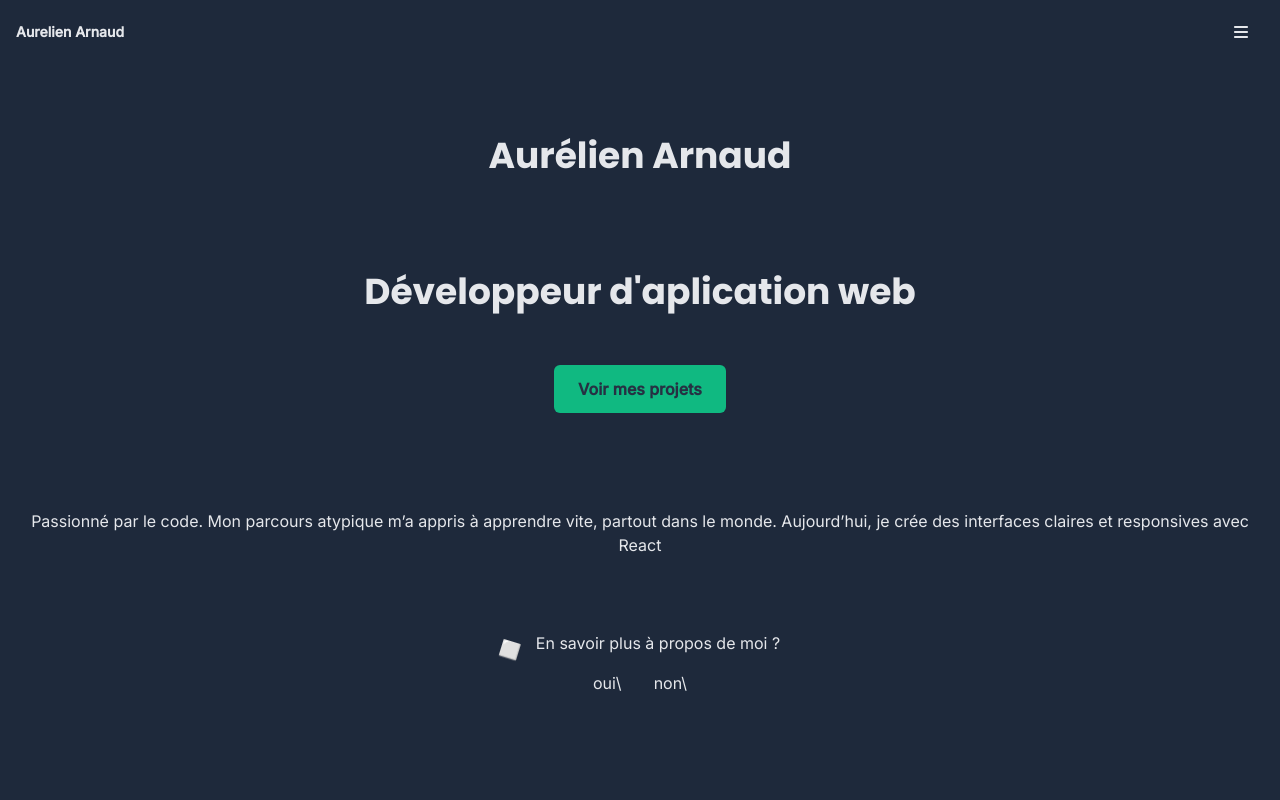
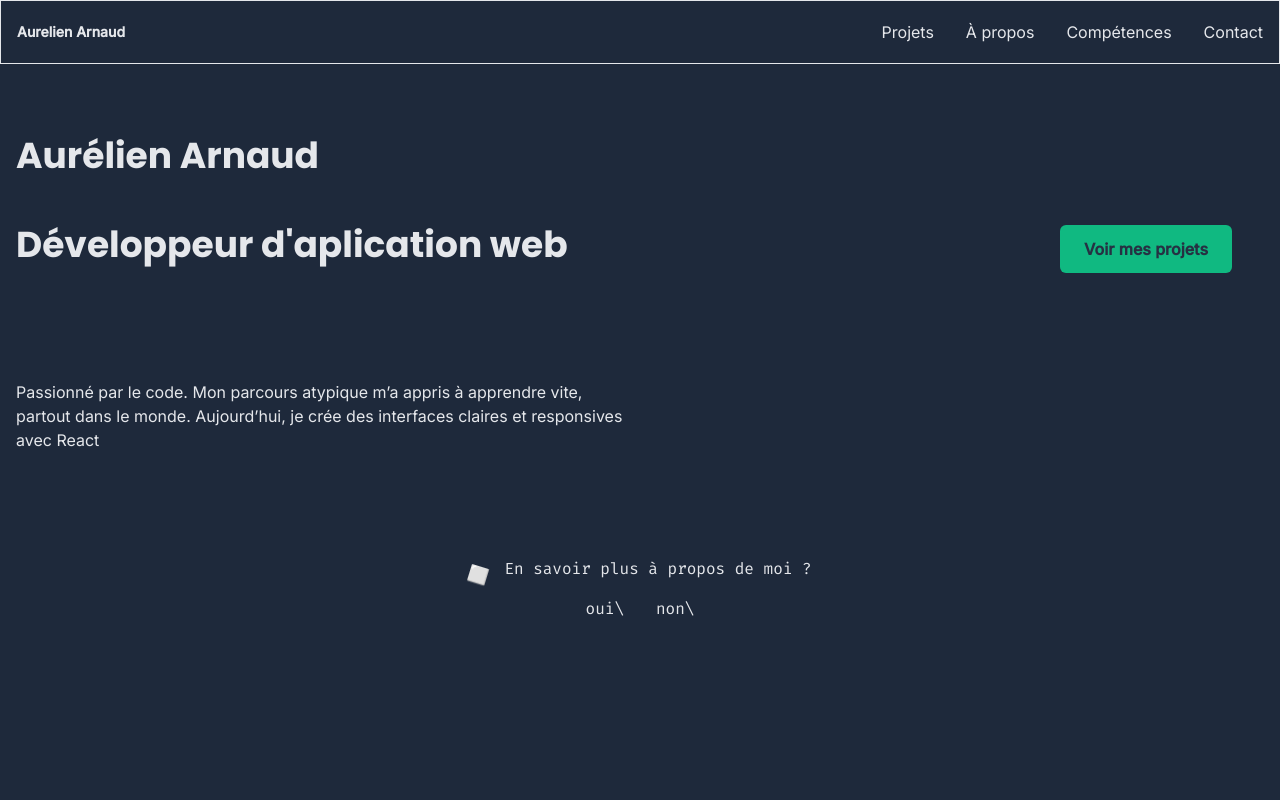
Before and after one commit to aurelienrnd/portfolio, a React (Vite) app: page / in a window 1280 px wide. Shown: the top 800 px of the page. Built offline with nearby package versions, Linux system fonts and the light colour scheme.

Commit message:
feature: style descktop banner

```diff
--- a/src/compoments/layout/Header.tsx
+++ b/src/compoments/layout/Header.tsx
@@ -54,7 +54,7 @@ function Header(): React.JSX.Element {
   }, [location.pathname]);
 
   return (
-    <header className="">
+    <header>
       <span className="font-syne text-sm font-extrabold">Aurelien Arnaud</span>
       <NavDesktop navList={navList} />
       <NavMobile navList={navList} />
--- a/src/compoments/pages/homePage/sections/Banner.tsx
+++ b/src/compoments/pages/homePage/sections/Banner.tsx
@@ -15,7 +15,7 @@ function Banner(): React.JSX.Element {
 
   // Création d'un loader
   const FakeLoader = (): React.JSX.Element => (
-    <div className="w-1/2 h-1/3 flex items-center">
+    <div className="h-1/3 flex w-1/2  items-center">
       <div className="bg-color-three h-1 fake-loader rounded-md"></div>
     </div>
   );
@@ -30,17 +30,17 @@ function Banner(): React.JSX.Element {
 
   return (
     <section id="banner">
-      <div className="h-2/3 text-center flex flex-col justify-between">
+      <div className="h-2/3 md:h-1/2 text-center md:text-start flex flex-col justify-between">
         <h1>Aurélien Arnaud</h1>
 
-        <div className=" h-1/3 flex flex-col items-center justify-between">
+        <div className=" h-1/3 flex flex-col md:flex-row items-center md:items-start justify-between gap-4">
           <h2>Développeur d'aplication web</h2>
-          <Link to="project" className="btn">
+          <Link to="project" className="btn md:mr-8">
             Voir mes projets
           </Link>
         </div>
 
-        <p className="">{text}</p>
+        <p className="md:w-1/2">{text}</p>
       </div>
 
       {isLoading ? <FakeLoader /> : <Cmd />}
--- a/src/compoments/utility/Cmd.tsx
+++ b/src/compoments/utility/Cmd.tsx
@@ -19,7 +19,7 @@ function Cmd(): React.JSX.Element {
   ];
 
   return (
-    <div className=" h-1/3 flex justify-center items-center">
+    <div className=" h-1/3 flex justify-center items-center md:font-code">
       {questionList.map((element, index) => (
         <div
           key={`question-${index}`}
@@ -31,8 +31,11 @@ function Cmd(): React.JSX.Element {
           </div>
 
           <div className=" flex gap-8 justify-center">
-            <a href={element.direction}>oui\</a>
+            <a href={element.direction} className="hover:border-b-1">
+              oui\
+            </a>
             <button
+              className="cursor-pointer hover:border-b-1"
               onClick={() =>
                 setQuestionLength((questionLength + 1) % questionList.length)
               }
--- a/src/compoments/utility/Nav.tsx
+++ b/src/compoments/utility/Nav.tsx
@@ -19,11 +19,14 @@ type NavProps = {
  */
 export function NavDesktop({ navList }: NavProps): React.JSX.Element {
   return (
-    <nav className="hidden">
-      <ul className="">
+    <nav className="hidden md:flex items-center h-full">
+      <ul className="flex gap-8 items-center h-full">
         {navList.map(nav => (
-          <li key={`nav-${nav.label}`} className="">
-            <Link to={nav.destination} className="">
+          <li key={`nav-${nav.label}`} className="flex items-center h-full">
+            <Link
+              to={nav.destination}
+              className="flex items-center h-full hover:items-start hover:border-b-1 hover:border-b-color-three"
+            >
               {nav.label}
             </Link>
           </li>
@@ -47,7 +50,7 @@ export function NavMobile({ navList }: NavProps): React.JSX.Element {
   };
 
   return (
-    <div className="">
+    <div className="md:hidden">
       <button onClick={handleMenuToggle} aria-label="">
         <FontAwesomeIcon icon={faBars} className="mr-4" />
       </button>
--- a/src/styles/style.css
+++ b/src/styles/style.css
@@ -11,6 +11,7 @@
   /*** Font ***/
   --font-title: 'Poppins', sans-serif;
   --font-text: 'Inter', sans-serif;
+  --font-code: 'Fira Code', monospace;
 }
 
 @layer utilities {
@@ -68,7 +69,7 @@
   }
 
   header {
-    @apply px-4 h-16 w-full flex justify-between items-center sticky top-0 bg-color-one z-9999;
+    @apply px-4 h-16 w-full flex justify-between items-center sticky top-0 bg-color-one z-9999 border;
   }
 
   section {
@@ -77,7 +78,7 @@
 
   #home-page #banner {
     height: calc(100vh - 4rem);
-    @apply min-h-[640px] flex flex-col items-center;
+    @apply min-h-[600px] md:min-h-[400px] flex flex-col items-center md:gap-8;
   }
 
   #home-page #about {
```
